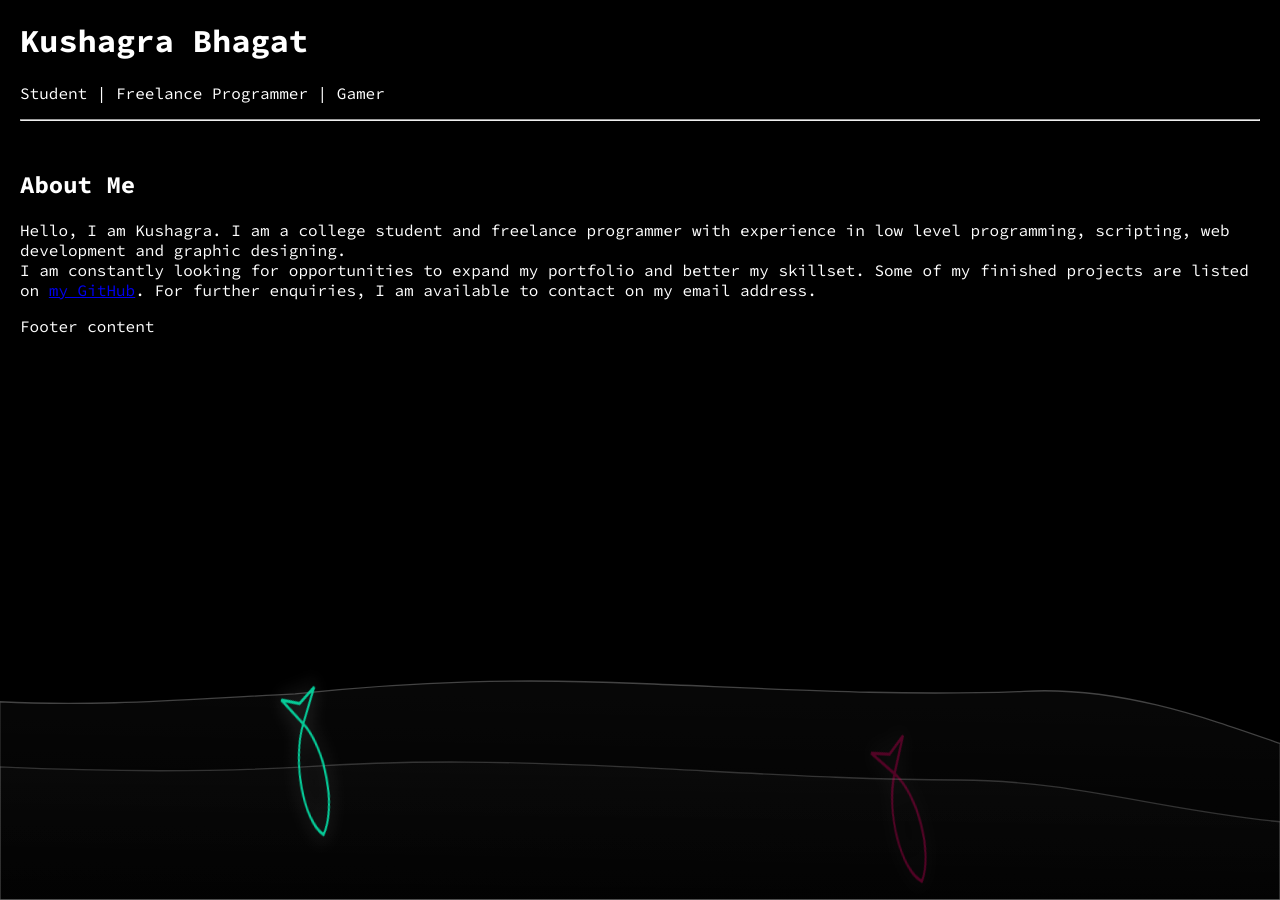
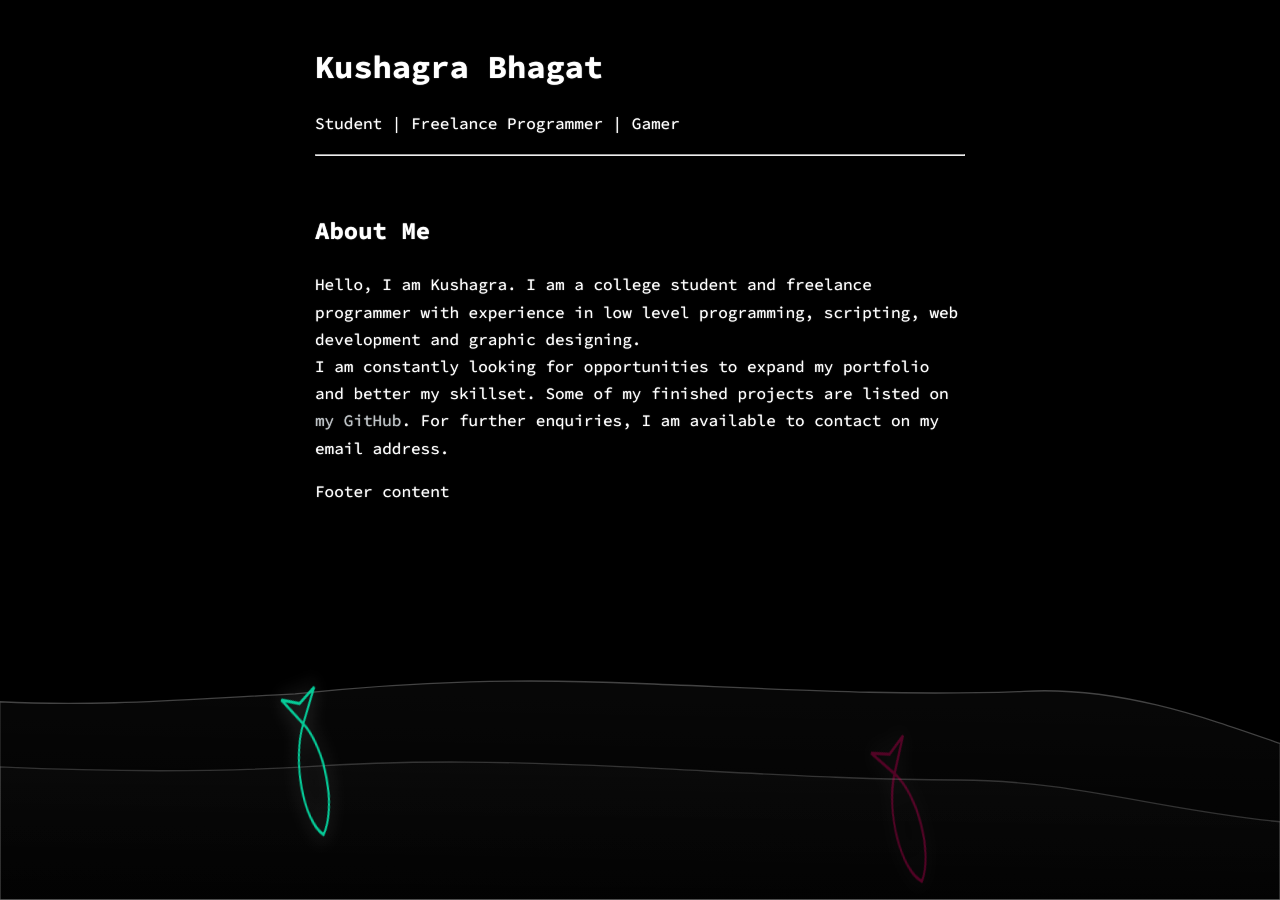
Before and after one commit to kuwushagra/kuwushagra.github.io, a Jekyll site: the page built from index.html, in a window 1280 px wide. Built offline with Jekyll 4.4.1, drawn with Linux system fonts in a browser that asks for light colours; a style sheet for code colours, icons or effects is not loaded.

Commit message:
Update default.html

```diff
--- a/_layouts/default.html
+++ b/_layouts/default.html
@@ -13,8 +13,14 @@
     overflow: hidden;
     background: #000000;
     font-family: "Source Code Pro", monospace;
+    text-shadow: 0 0 1px rgba(255, 255, 255, 0.8);
     color: white;
+
 }
+
+h1 { margin-bottom: 0; }
+a { color: #bdc3c7; text-decoration: none; }
+a:hover { color: #ffffff; text-shadow: 0 0 1px rgba(255, 255, 255, 0.8); }
 
 svg {
   width: 100vw;
@@ -199,10 +205,9 @@
 
 <style>
   body {
-    margin: 0;
-    padding-left: 20px;
-    padding-right: 20px;
-    overflow: hidden;
+    line-height: 1.7;
+    max-width: 650px;
+    margin: 40px auto; padding: 0 10px;
 }
 </style>
 
```
